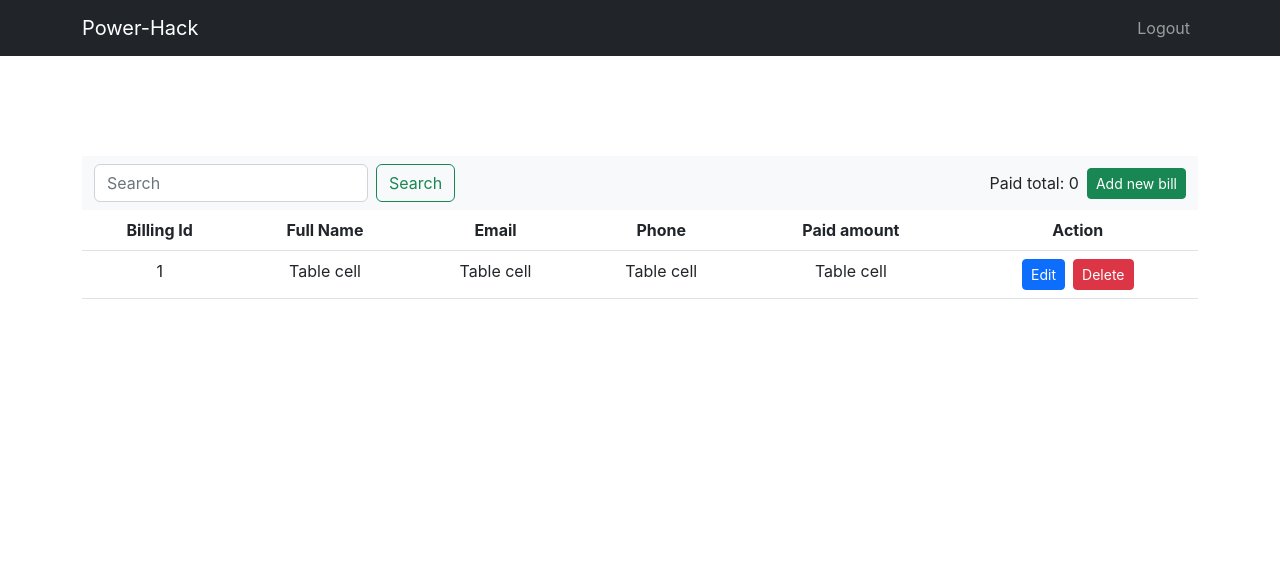
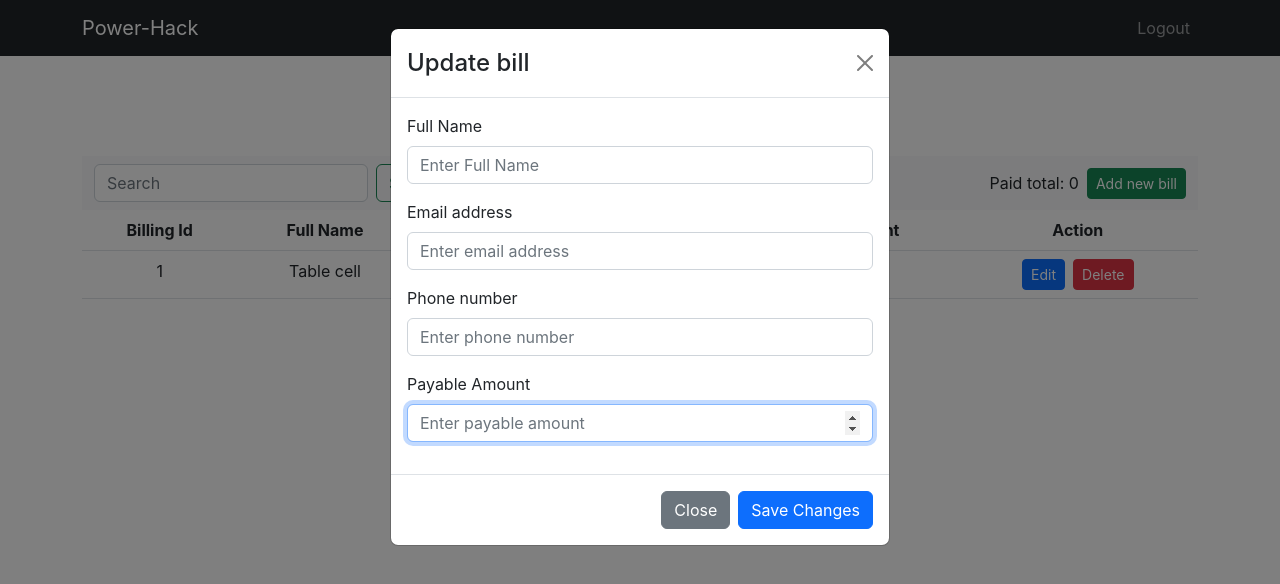
Before and after one commit to mohammadJahid8/power-hack-client, a React (Create React App) app: page /billings in a window 1280 px wide. Both pictures are taken after a click on the button "Edit". Shown: the top 584 px of the page. Built offline with nearby package versions, Linux system fonts and the light colour scheme.

Commit message:
made update modal

```diff
--- a/src/Components/BillTable/BillTable.js
+++ b/src/Components/BillTable/BillTable.js
@@ -4,8 +4,13 @@ import Table from "react-bootstrap/Table";
 import BillHeader from "../BillHeader/BillHeader";
 
 import "./BillTable.css";
+import EditBillModal from "./EditBillModal";
 
 function BillTable() {
+  const [showEditBillModal, setShowEditBillModal] = useState(false);
+
+  const handleCloseEditBillModal = () => setShowEditBillModal(false);
+  const handleShowEditBillModal = () => setShowEditBillModal(true);
   return (
     <div className="container " style={{ marginTop: "100px" }}>
       <BillHeader />
@@ -34,6 +39,7 @@ function BillTable() {
                   className="btn btn-primary me-2 btn-margin"
                   size="sm"
                   variant="primary"
+                  onClick={handleShowEditBillModal}
                 >
                   Edit
                 </Button>
@@ -45,6 +51,12 @@ function BillTable() {
           </tr>
         </tbody>
       </Table>
+
+      <EditBillModal
+        handleCloseEditBillModal={handleCloseEditBillModal}
+        handleShowEditBillModal={handleShowEditBillModal}
+        showEditBillModal={showEditBillModal}
+      />
     </div>
   );
 }
--- /dev/null
+++ b/src/Components/BillTable/EditBillModal.js
@@ -0,0 +1,66 @@
+import React, { useState } from "react";
+import Button from "react-bootstrap/Button";
+import Form from "react-bootstrap/Form";
+import Modal from "react-bootstrap/Modal";
+
+function EditBillModal({
+  handleCloseEditBillModal,
+  handleShowEditBillModal,
+  showEditBillModal,
+}) {
+  return (
+    <>
+      <Modal show={showEditBillModal} onHide={handleCloseEditBillModal}>
+        <Modal.Header closeButton>
+          <Modal.Title>Update bill</Modal.Title>
+        </Modal.Header>
+        <Modal.Body>
+          <Form>
+            <Form.Group className="mb-3" controlId="exampleForm.ControlInput1">
+              <Form.Label>Full Name</Form.Label>
+              <Form.Control
+                type="text"
+                placeholder="Enter Full Name"
+                autoFocus
+              />
+            </Form.Group>
+            <Form.Group className="mb-3" controlId="exampleForm.ControlInput1">
+              <Form.Label>Email address</Form.Label>
+              <Form.Control
+                type="email"
+                placeholder="Enter email address"
+                autoFocus
+              />
+            </Form.Group>
+            <Form.Group className="mb-3" controlId="exampleForm.ControlInput1">
+              <Form.Label>Phone number</Form.Label>
+              <Form.Control
+                type="number"
+                placeholder="Enter phone number"
+                autoFocus
+              />
+            </Form.Group>
+            <Form.Group className="mb-3" controlId="exampleForm.ControlInput1">
+              <Form.Label>Payable Amount</Form.Label>
+              <Form.Control
+                type="number"
+                placeholder="Enter payable amount"
+                autoFocus
+              />
+            </Form.Group>
+          </Form>
+        </Modal.Body>
+        <Modal.Footer>
+          <Button variant="secondary" onClick={handleCloseEditBillModal}>
+            Close
+          </Button>
+          <Button variant="primary" onClick={handleCloseEditBillModal}>
+            Save Changes
+          </Button>
+        </Modal.Footer>
+      </Modal>
+    </>
+  );
+}
+
+export default EditBillModal;
```
